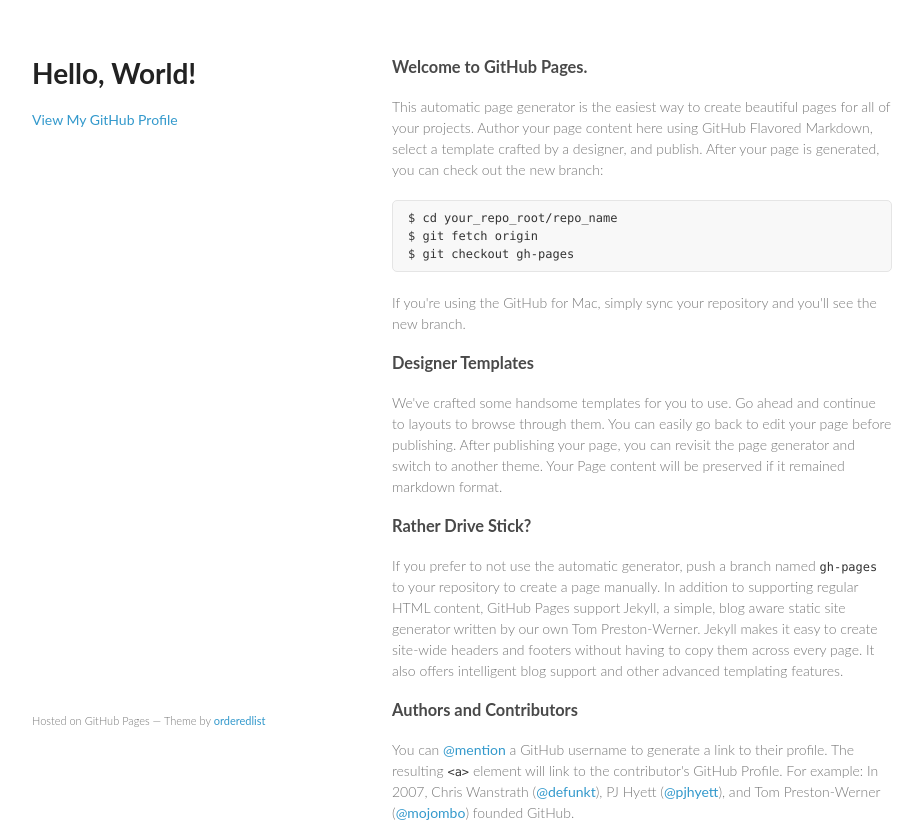
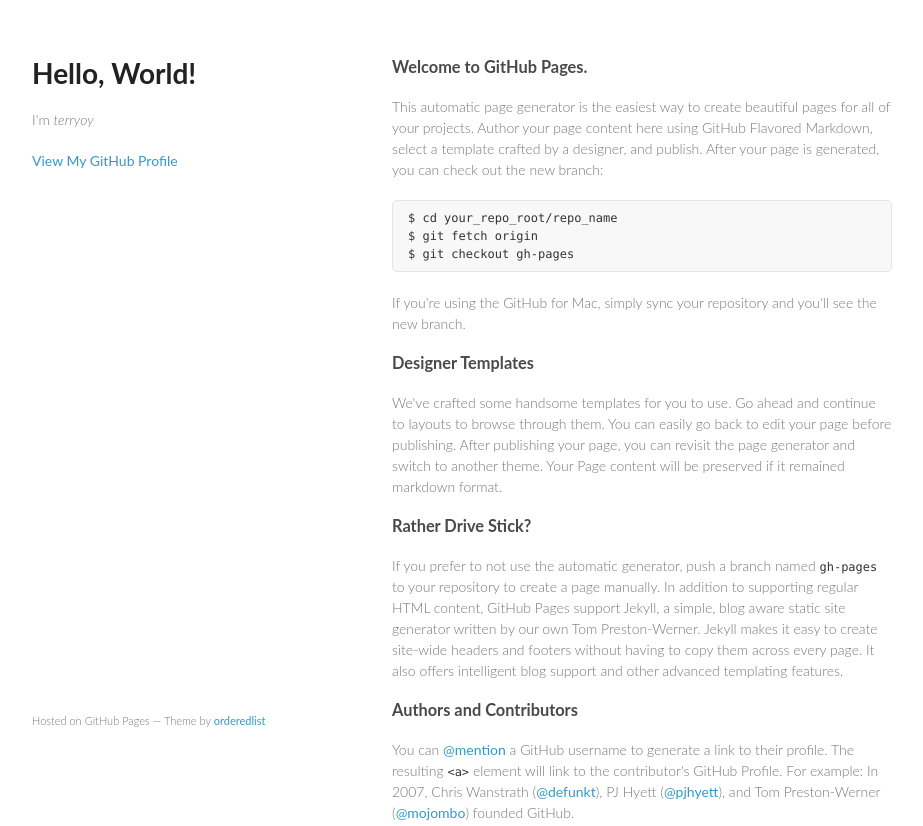
Before and after one commit to terryoy/terryoy.github.io, a plain HTML site: page index.html in a window 1280 px wide. Shown: the top 826 px of the page, without its empty margins (178-1101 px from the left). Drawn offline with Linux system fonts and the light colour scheme.

Commit message:
try markdown file

```diff
--- a/index.html
+++ b/index.html
@@ -16,7 +16,7 @@
     <div class="wrapper">
       <header>
         <h1>Hello, World!</h1>
-        <p></p>
+        <p>I'm <i>terryoy</i></p>
 
 
         <p class="view"><a href="https://github.com/terryoy">View My GitHub Profile</a></p>
```
Also changed, not shown: hello.html (deleted, +0 -5 lines), 1 other file.
